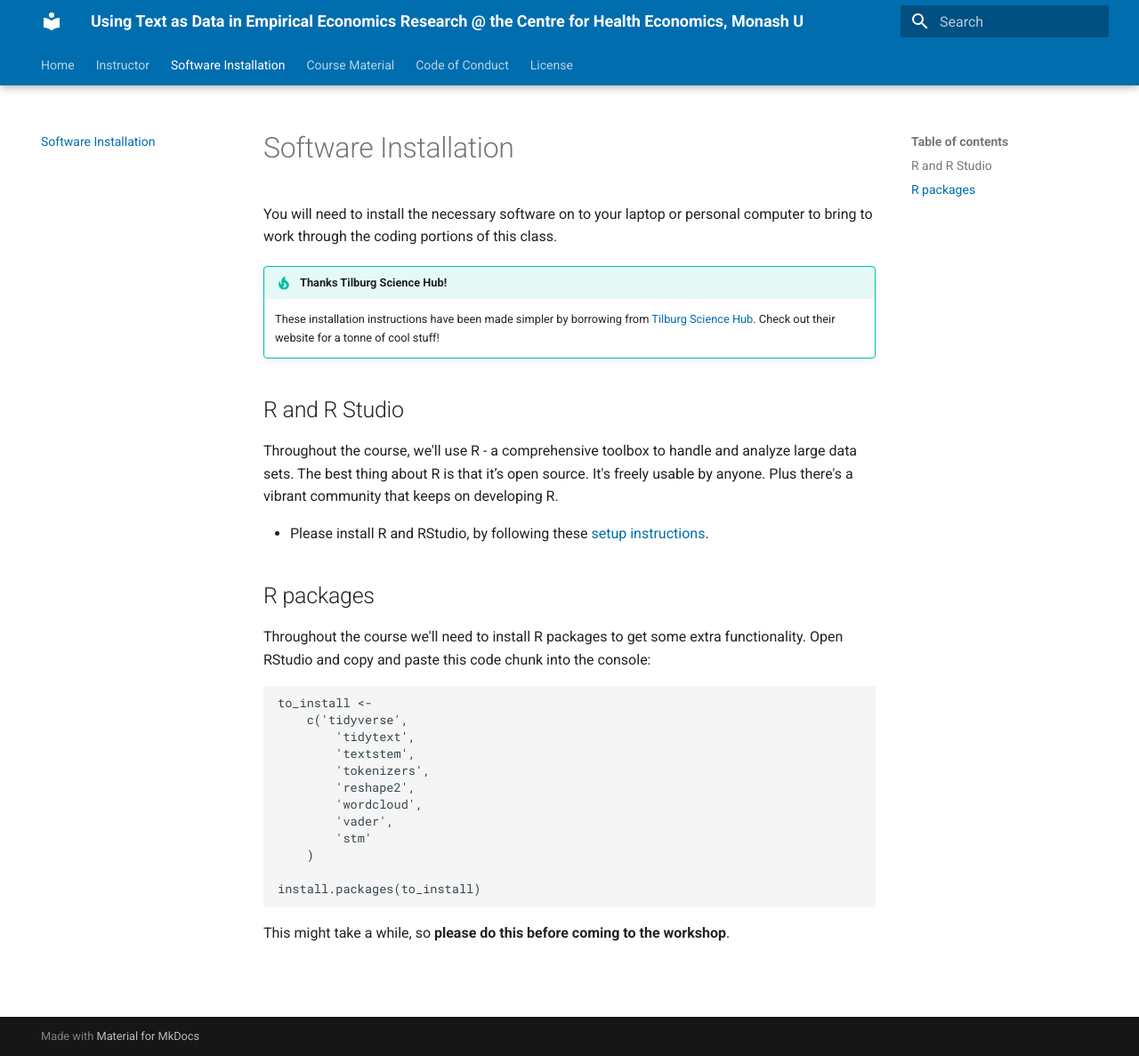
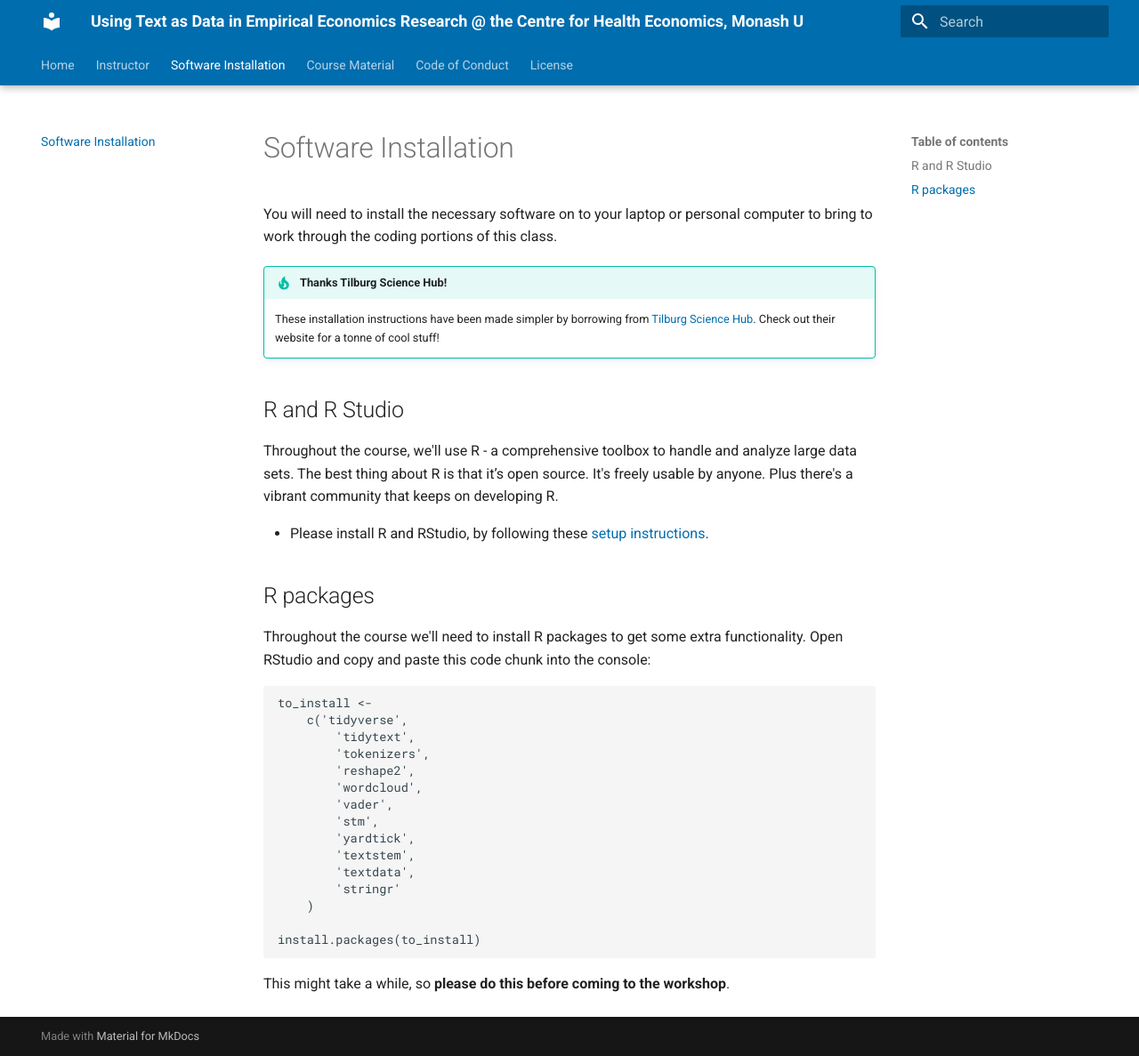
Before and after one commit to deer-marketing-lab/2023-03-08-monash, an MkDocs documentation site: the page built from docs/installation.md, in a window 1280 px wide and 1187 px high. Shown: the whole window at 89% size. Built offline with MkDocs 1.6.1 and Material for MkDocs 9.7.7, drawn with Linux system fonts in a browser that asks for light colours.

Commit message:
extra packages to install

```diff
--- a/docs/installation.md
+++ b/docs/installation.md
@@ -37,12 +37,15 @@ Open RStudio and copy and paste this code chunk into the console:
 to_install <-
     c('tidyverse',
         'tidytext',
-        'textstem',
         'tokenizers',
         'reshape2',
         'wordcloud',
         'vader',
-        'stm'
+        'stm',
+        'yardtick',
+        'textstem',
+        'textdata',
+        'stringr'
     )
 
 install.packages(to_install)
```
